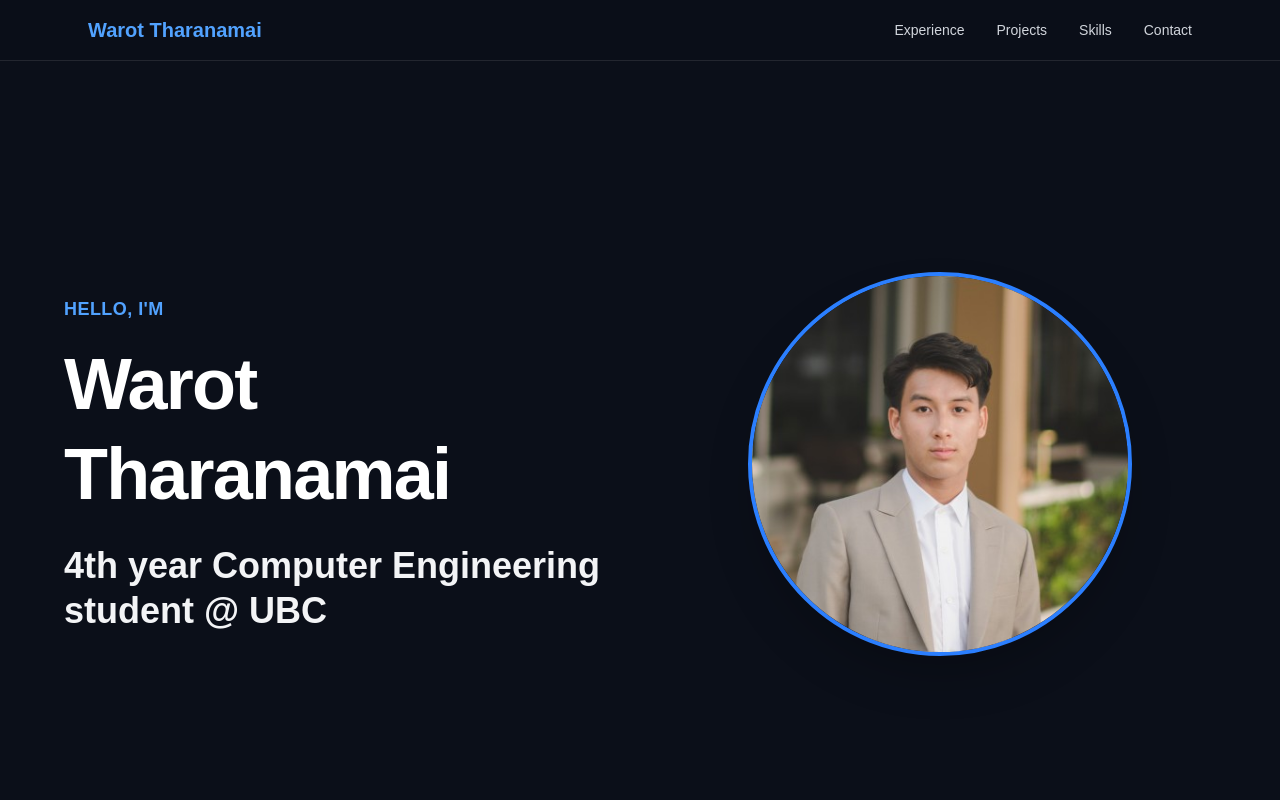
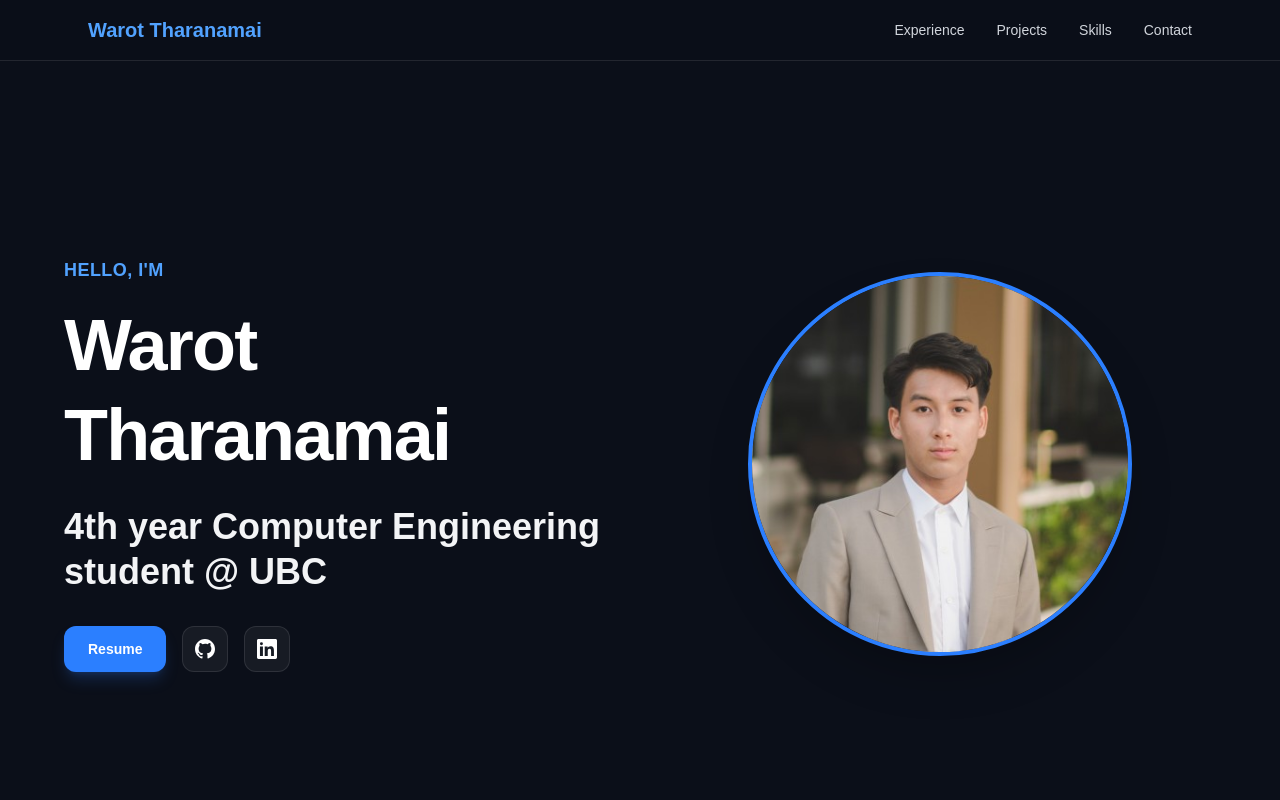
Before and after one commit to Warotpete/portfolio, a Next.js app: page / in a window 1280 px wide. Shown: the top 800 px of the page. Built offline with nearby package versions, Linux system fonts and the light colour scheme.

Commit message:
add resume button back

```diff
--- a/app/page.tsx
+++ b/app/page.tsx
@@ -28,6 +28,38 @@ export default function Home() {
               <p className="text-3xl md:text-4xl font-semibold text-gray-100 leading-tight">
                 4th year Computer Engineering student @ UBC
               </p>
+              <div className="mt-8 flex flex-wrap gap-4">
+                <a
+                  href="/resume.pdf"
+                  target="_blank"
+                  rel="noreferrer"
+                  className="inline-flex items-center justify-center rounded-xl bg-blue-500 px-6 py-3 text-sm font-semibold text-white shadow-lg shadow-blue-500/20 transition hover:bg-blue-400"
+                >
+                  Resume
+                </a>
+                <a
+                  href="https://github.com/Warotpete"
+                  target="_blank"
+                  rel="noreferrer"
+                  className="inline-flex items-center justify-center rounded-xl border border-white/10 bg-white/5 p-3 text-white transition hover:bg-white/10"
+                  aria-label="GitHub profile"
+                >
+                  <svg className="h-5 w-5" viewBox="0 0 24 24" fill="currentColor" aria-hidden="true">
+                    <path d="M12 0C5.37 0 0 5.373 0 12c0 5.303 3.438 9.8 8.205 11.387.6.113.82-.263.82-.583 0-.288-.01-1.05-.015-2.06-3.338.724-4.042-1.61-4.042-1.61-.546-1.387-1.333-1.757-1.333-1.757-1.09-.745.083-.73.083-.73 1.205.085 1.84 1.236 1.84 1.236 1.07 1.834 2.808 1.304 3.492.997.108-.775.418-1.305.762-1.605-2.665-.303-5.467-1.333-5.467-5.93 0-1.31.468-2.38 1.235-3.22-.124-.303-.535-1.523.117-3.176 0 0 1.008-.322 3.3 1.23a11.53 11.53 0 013.003-.404c1.018.005 2.044.138 3.003.404 2.29-1.552 3.296-1.23 3.296-1.23.655 1.653.244 2.873.12 3.176.77.84 1.235 1.91 1.235 3.22 0 4.61-2.807 5.625-5.48 5.92.43.372.815 1.102.815 2.222 0 1.606-.015 2.896-.015 3.286 0 .323.216.697.825.58C20.565 21.796 24 17.3 24 12c0-6.627-5.373-12-12-12z" />
+                  </svg>
+                </a>
+                <a
+                  href="https://www.linkedin.com/in/warotpete/"
+                  target="_blank"
+                  rel="noreferrer"
+                  className="inline-flex items-center justify-center rounded-xl border border-white/10 bg-white/5 p-3 text-white transition hover:bg-white/10"
+                  aria-label="LinkedIn profile"
+                >
+                  <svg className="h-5 w-5" viewBox="0 0 24 24" fill="currentColor" aria-hidden="true">
+                    <path d="M20.447 20.452H16.89v-5.568c0-1.328-.025-3.037-1.853-3.037-1.855 0-2.139 1.446-2.139 2.94v5.665H9.256V9H12.7v1.561h.05c.47-.888 1.62-1.823 3.333-1.823 3.563 0 4.22 2.346 4.22 5.396v6.318zM5.337 7.433a1.766 1.766 0 110-3.532 1.766 1.766 0 010 3.532zM7.119 20.452H3.551V9h3.568v11.452zM22.225 0H1.771C.792 0 0 .774 0 1.727v20.543C0 23.226.792 24 1.771 24h20.451C23.2 24 24 23.226 24 22.27V1.727C24 .774 23.2 0 22.225 0z" />
+                  </svg>
+                </a>
+              </div>
             </div>
           </div>
 
@@ -78,7 +110,7 @@ export default function Home() {
                 </div>
               </div>
               <ul className="mt-6 space-y-3 list-disc list-inside text-gray-300">
-                <li>Accepted internship position starting May 2026.</li>
+                <li>Accepted 3 months internship position starting May 2026.</li>
               </ul>
             </article>
             <article className="rounded-3xl border border-white/10 bg-white/5 p-8 shadow-xl shadow-black/10">
```
